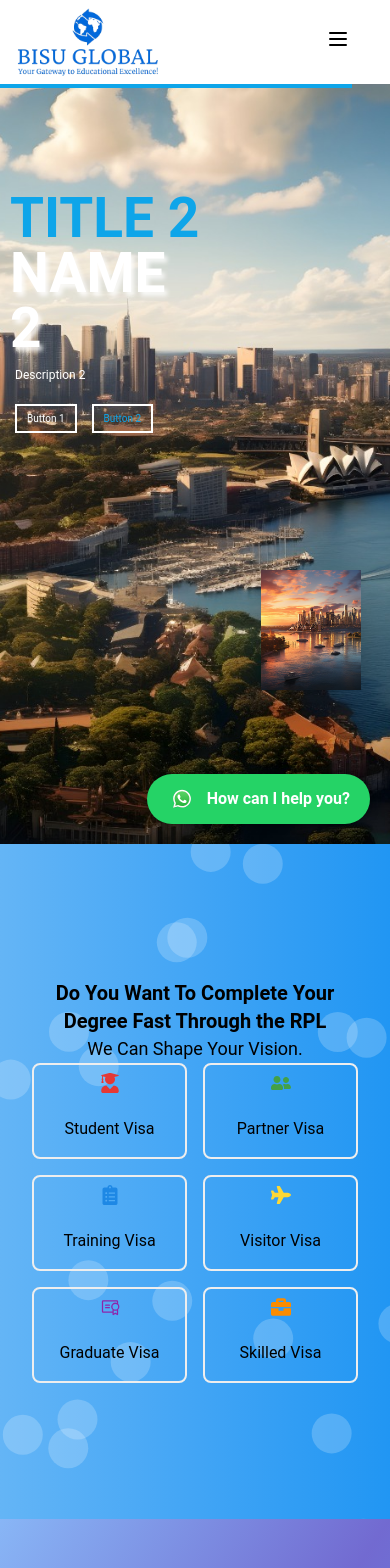
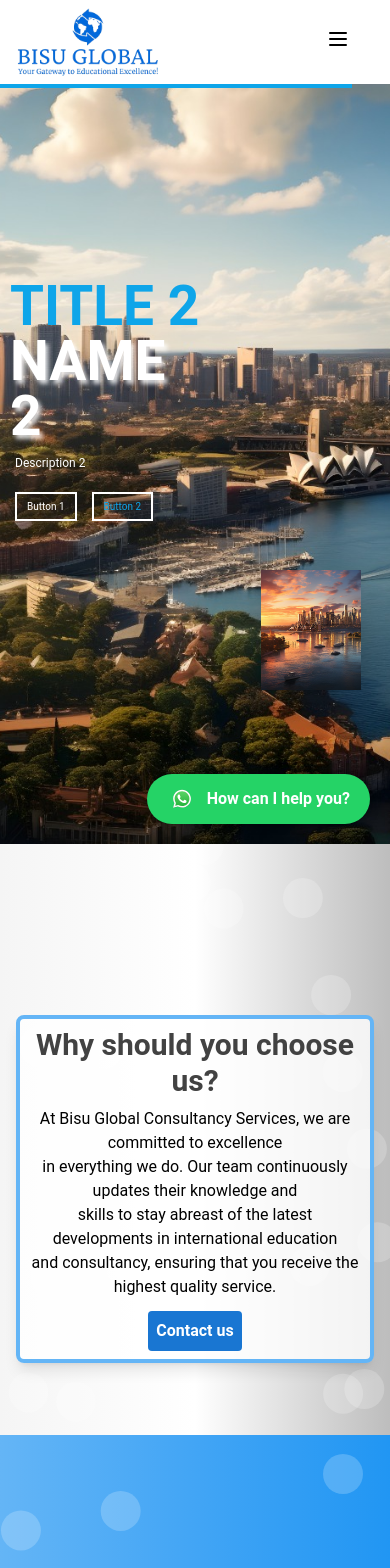
Before and after one commit to Swikar98/bisuConsultancy, a Next.js app: page /home in a window 390 px wide. Shown: the top 1568 px of the page. Built offline with nearby package versions, Linux system fonts and the light colour scheme.

Commit message:
update in chose us

```diff
--- a/src/app/home/page.tsx
+++ b/src/app/home/page.tsx
@@ -11,8 +11,9 @@ export default function Home() {
   return (
     <>
     <Slide/>
-    <HeroSection/>
+
       <Choose/>
+      <HeroSection/>
       <ServicesMenu/>
     </>
   );
--- a/src/component/MainHome/Crousel/Carousel.css
+++ b/src/component/MainHome/Crousel/Carousel.css
@@ -168,6 +168,7 @@
         height: 200px;
     }
     .list .item .content {
+        margin-top: 50px;
         left: 60px;
         width: 300px;
     }
@@ -192,6 +193,7 @@
         height: 160px;
     }
     .list .item .content {
+        margin-top: 50px;
         left: 20px;
         width: 250px;
     }
@@ -218,7 +220,7 @@
     .list .item .content {
         left: 10px;
         width: 200px;
-        top: 30%;
+        top: 35%;
     }
     .content .title, .content .name {
         font-size: 55px;
--- a/src/component/MainHome/chooseus.jsx
+++ b/src/component/MainHome/chooseus.jsx
@@ -1,5 +1,6 @@
-import React from "react";
+import React, { useEffect, useRef } from "react";
 import { motion, useScroll, useTransform } from "framer-motion";
+import anime from 'animejs';
 import Link from "next/link";
 
 const ChooseUs = () => {
@@ -8,22 +9,42 @@ const ChooseUs = () => {
   // Transform scroll progress to Y translation
   const yTransformText = useTransform(scrollYProgress, [0, 1], [0, 50]);
 
-  // Log scroll progress for debugging
-  React.useEffect(() => {
-    return scrollYProgress.onChange((latest) => {
-      console.log("Scroll Progress:", latest);
+  // Ref for background elements
+  const backgroundRef = useRef(null);
+
+  // Anime.js animation
+  useEffect(() => {
+    anime({
+      targets: '.background-element',
+      translateX: () => anime.random(-50, 50),
+      translateY: () => anime.random(-50, 50),
+      duration: 2000,
+      easing: 'easeInOutQuad',
+      direction: 'alternate',
+      loop: true
     });
-  }, [scrollYProgress]);
+  }, []);
 
   return (
-    <div className="flex items-center justify-center bg-smoky-gradient lg:h-[60vh] p-4 h-[70vh] w-full">
+    <div className="relative flex items-center justify-center bg-gradient-to-r from-gray-100 via-white to-gray-400 lg:h-[60vh] p-4 h-[70vh] w-full overflow-hidden">
+      <div ref={backgroundRef} className="absolute inset-0"></div>
+      {[...Array(20)].map((_, i) => (
+        <div
+          key={i}
+          className="background-element w-10 h-10 bg-white opacity-20 absolute rounded-full"
+          style={{
+            top: `${Math.random() * 100}%`,
+            left: `${Math.random() * 100}%`
+          }}
+        ></div>
+      ))}
       <motion.div
-        className="text-center border-4 p-2 lg:p-4"
+        className="relative z-10 text-center border-4 border-blue-300 p-2 lg:p-4 bg-white bg-opacity-80 rounded-lg shadow-lg"
         style={{ y: yTransformText }}
         transition={{ duration: 0.7, delay: 0.4, ease: "easeOut" }}
       >
-        <h3 className="text-3xl text-white md:text-4xl font-bold mb-2">
-          Why should you choose <br /> us ?
+        <h3 className="text-3xl text-gray-800 md:text-4xl font-bold mb-2">
+          Why should you choose <br /> us?
         </h3>
         <p className="text-base md:text-lg mb-3">
           At Bisu Global Consultancy Services, we are committed to excellence<br />
```
